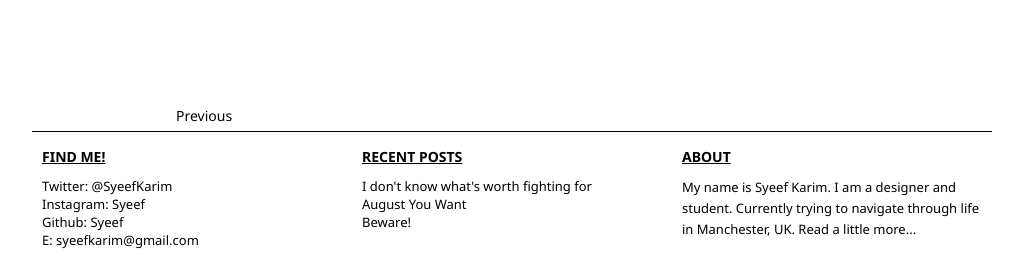
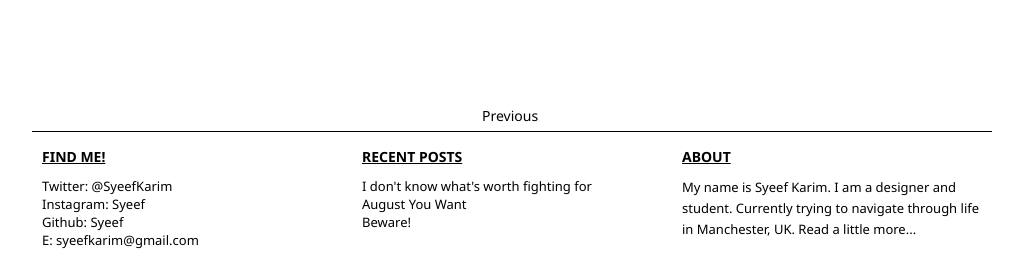
Before and after one commit to syeef/syeefkarim-2016-v0, a Jekyll site: the page built from _posts/2013-08-25-linkin-park.md, in a window 1280 px wide. Shown: the part 1045-1317 px from the top of the page, without its empty margins (128-1151 px from the left). Built offline with Jekyll 4.4.1, drawn with Linux system fonts in a browser that asks for light colours; Markdown is read by kramdown in place of the engine named in the settings.

Commit message:
added defined width to #prev-next

```diff
--- a/stylesheets/layout.css
+++ b/stylesheets/layout.css
@@ -130,7 +130,7 @@ ul#post-title-wrapper {
 	padding: 0px 0px 0px 0px;
 }
 
-#post-content, #prev-next {
+#post-content {
 	width: 70%;
 	margin: 0 auto;
 }
@@ -139,6 +139,10 @@ ul#post-title-wrapper {
 	margin: 100px 0px 0px 0px;
 }
 
+#prev-next {
+	width: 60px;
+	margin: 0 auto;
+}
 /* #Link Styles
 ================================================== */
 ul#navigation a:hover {
```
Also changed, not shown: 1 other file.
